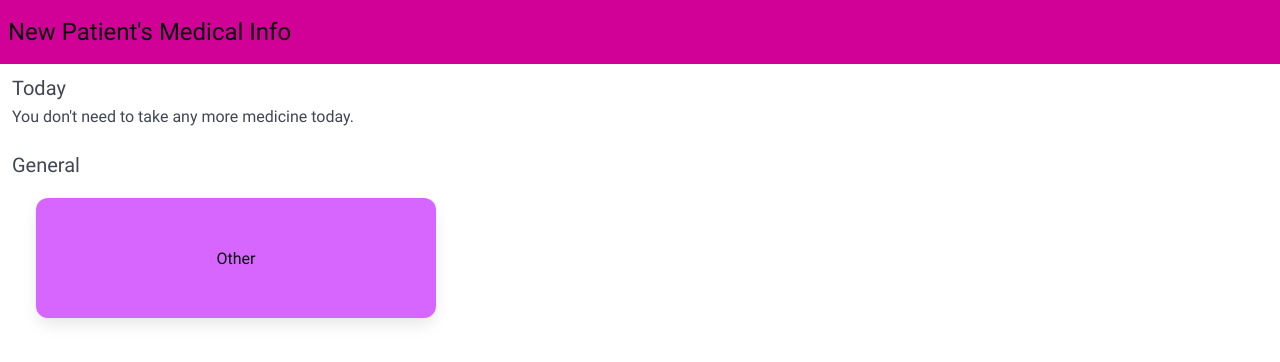
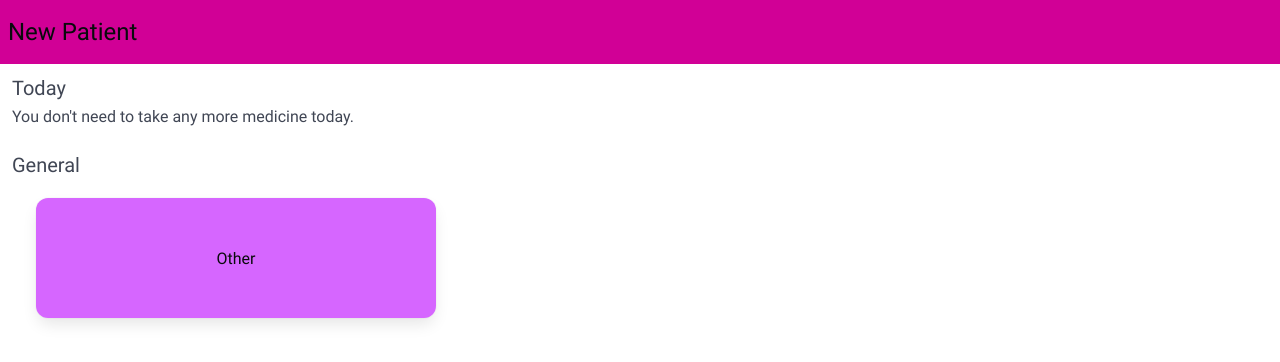
Before and after one commit to HauntedBees/MediBee, a Svelte app: page / in a window 1280 px wide. Shown: the top 362 px of the page. Built offline with nearby package versions, Linux system fonts and the light colour scheme; some icons are missing.

Commit message:
improved navbar

```diff
--- a/src/components/AppBar.svelte
+++ b/src/components/AppBar.svelte
@@ -2,6 +2,7 @@
     import AccountMultiple from "svelte-material-icons/AccountMultiple.svelte";
     import ArrowLeft from "svelte-material-icons/ArrowLeft.svelte";
     import Calendar from "svelte-material-icons/Calendar.svelte";
+    import Home from "svelte-material-icons/Home.svelte";
     import PillMultiple from "svelte-material-icons/PillMultiple.svelte";
     import PlusCircle from "svelte-material-icons/PlusCircle.svelte";
     import ViewList from "svelte-material-icons/ViewList.svelte";
@@ -19,53 +20,45 @@
 </script>
 
 <header class="has-background-primary has-text-black">
-    <span>{pageInfo.displayName || `${patient.name}'s Medical Info`}</span>
-    {#if pageInfo.route !== ""}
-        <button
-            on:click={() => NavTo(pageInfo.backDisplayName, pageInfo.backRoute)}
-        >
-            <ArrowLeft />
+    <span>{pageInfo.displayName || `${patient.name}`}</span>
+
+    {#if pageInfo.route === "medicine-list" || pageInfo.route === "edit-medicine"}
+    <button on:click={() => NavTo(pageInfo.backDisplayName, pageInfo.backRoute)}>
+        <Home />
     </button>
-        {#if pageInfo.addNew}
-            <button
-                on:click={() => currentPage.set(pageInfo.addNew!)}
-            >
-                <PlusCircle />
+    {:else}
+    <button on:click={() => NavTo("Medicine List", "medicine-list", "New Medicine", "edit-medicine")}>
+        <PillMultiple />
     </button>
     {/if}
+    {#if pageInfo.route === "list-view"}
+    <button on:click={() => NavTo(pageInfo.backDisplayName, pageInfo.backRoute)}>
+        <Home />
+    </button>
     {:else}
-        <button
-            on:click={() =>
-                NavTo(
-                    "Medicine List",
-                    "medicine-list",
-                    "New Medicine",
-                    "edit-medicine",
-                )}
-        >
-            <PillMultiple />
-        </button>
-        <button
-            on:click={() => NavTo("Taken Medicines", "list-view")}
-        >
+    <button on:click={() => NavTo("Taken Medicines", "list-view")}>
         <ViewList />
     </button>
-        <button
-            on:click={() => NavTo("Taken Medicines", "calendar-view")}
-        >
+    {/if}
+    {#if pageInfo.route === "calendar-view"}
+    <button on:click={() => NavTo(pageInfo.backDisplayName, pageInfo.backRoute)}>
+        <Home />
+    </button>
+    {:else}
+    <button on:click={() => NavTo("Taken Medicines", "calendar-view")}>
         <Calendar />
     </button>
-        <button on:click={() => (currentModal = "accounts")}>
+    {/if}
+    <button on:click={() => currentModal = "accounts"}>
         <AccountMultiple />
     </button>
-    {/if}
 </header>
 
 <div class="modal {currentModal == '' ? '' : 'is-active'}">
     <div class="modal-background"></div>
     <div class="modal-card">
         {#if currentModal === "accounts"}
-            <ChangeAccount on:close={() => (currentModal = "")} />
+            <ChangeAccount on:close={() => {currentModal = ""; NavTo("", "");}} />
         {/if}
     </div>
 </div>
--- a/src/pages/MedicineList.svelte
+++ b/src/pages/MedicineList.svelte
@@ -1,9 +1,10 @@
 <script lang="ts">
     import Magnify from "svelte-material-icons/Magnify.svelte";
+    import PlusThick from "svelte-material-icons/PlusThick.svelte";
     import db, { AnyStringMatch } from "../lib/Data";
     import icons from "../lib/Icons";
     import type { Medicine } from "../lib/Models";
-    import { currentPage, currentPatient, currentTakenMedicine } from "../lib/State";
+    import { currentPage, currentPatient, currentTakenMedicine, NavTo } from "../lib/State";
     let medicines: Medicine[];
     let searchQuery = "";
     let currentPatientId = 0;
@@ -40,7 +41,9 @@
         });
     }
 </script>
-<div class="field">
+<div class="columns is-mobile is-gapless is-vcentered">
+    <div class="column is-11">
+        <div class="field mr-2">
             <p class="control has-icons-left">
                 <input
                     class="input"
@@ -54,6 +57,18 @@
                 </span>
             </p>
         </div>
+    </div>
+    <div class="column is-1">
+        <button
+            class="button is-primary is-fullwidth"
+            on:click={() => NavTo("New Medicine", "edit-medicine")}
+        >
+            <span class="icon">
+                <PlusThick />
+            </span>
+        </button>
+    </div>
+</div>
 {#each medicines as m}
     <div class="box columns mb-1 is-gapless is-vcentered is-mobile">
         <div class="column is-2 icon">
```
Lines whose indentation alone changed are shown as unchanged.
